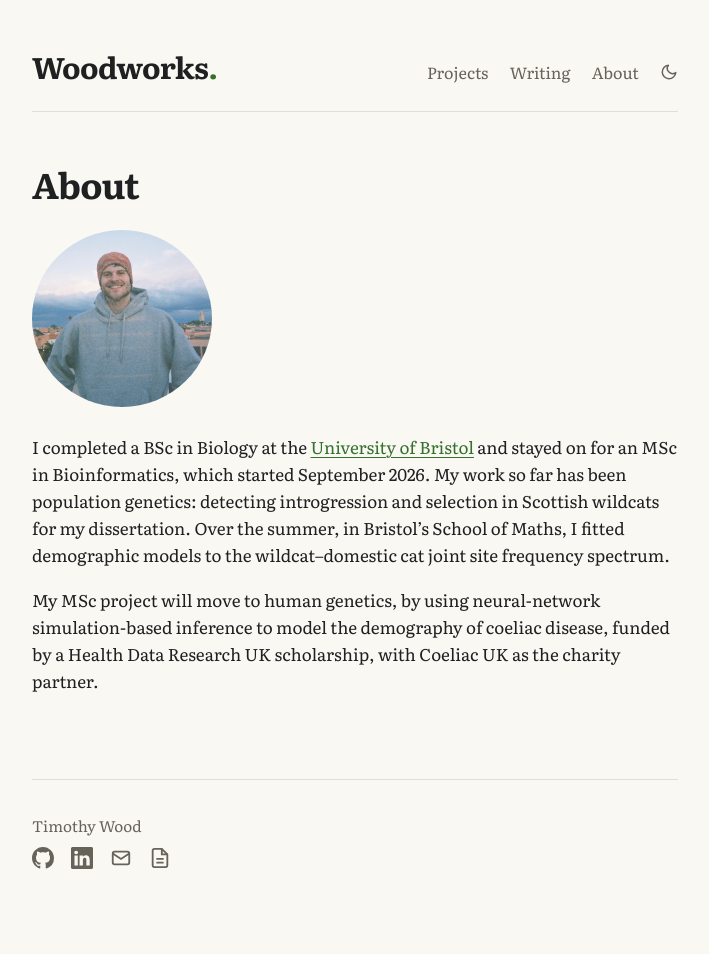
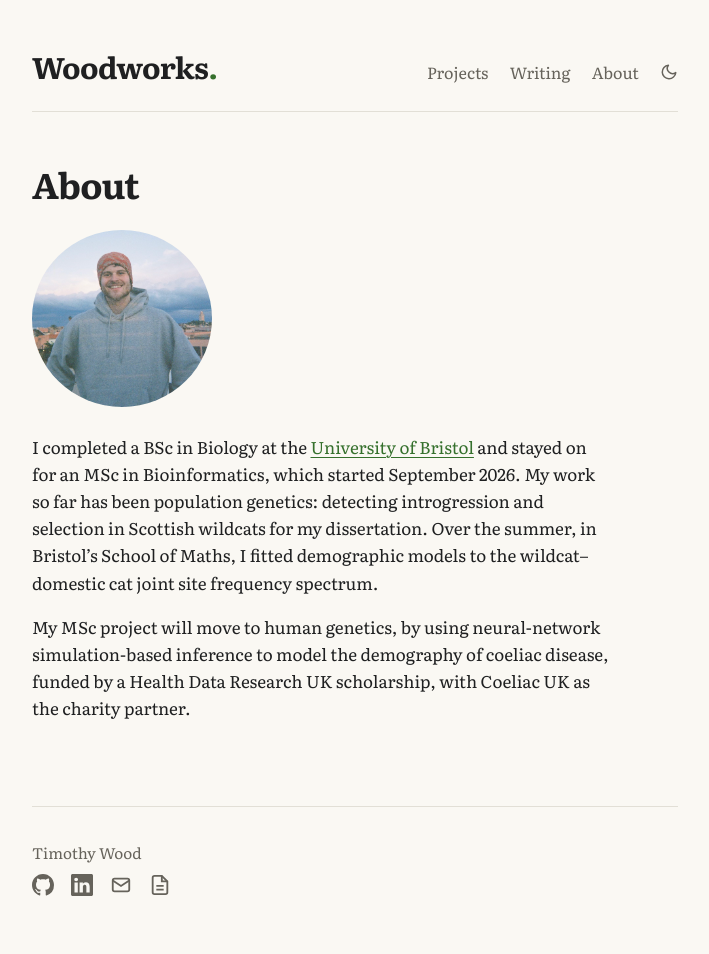
Before and after one commit to timj-wood/timj-wood.github.io, a Jekyll site: the page built from about.md, in a window 1280 px wide. Shown: the whole page, without its empty margins (285-994 px from the left). Built offline with Jekyll 4.4.1, drawn with Linux system fonts in a browser that asks for light colours; before the commit the page ends 927 px from its top, so only the background shows below that.

Commit message:
Update style.css

```diff
--- a/assets/css/style.css
+++ b/assets/css/style.css
@@ -77,6 +77,7 @@ section h2 { font-size: 1rem; font-weight: 500; color: var(--grain); margin: 0 0
 .prose .meta { font-style: italic; color: var(--grain); margin: 0 0 2.5rem; padding-bottom: 1rem; border-bottom: 1px solid var(--rule); }
 .prose h2 { font-size: 1.4rem; margin: 2.5rem 0 0.75rem; font-weight: 500; }
 .prose h3 { font-size: 1.1rem; margin: 2rem 0 0.5rem; font-weight: 700; }
+.prose p, .prose li { max-width: 34rem; }
 .prose img { max-width: 100%; height: auto; display: block; margin: 1.5rem 0; }
 .prose figcaption { font-size: 0.9rem; color: var(--grain); font-style: italic; }
 .prose blockquote { margin: 1.5rem 0; padding-left: 1rem; border-left: 3px solid var(--moss); color: var(--grain); }
```
